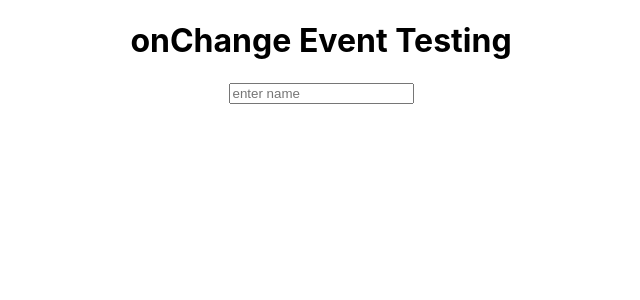
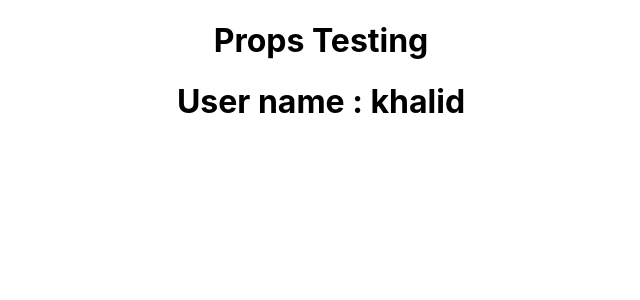
Before and after one commit to abhikhalid/blog-app, a React (Create React App) app: page / in a window 1280 px wide. Shown: the top 300 px of the page, without its empty margins (319-959 px from the left). Built offline with nearby package versions, Linux system fonts and the light colour scheme.

Commit message:
Part 41 - Test Component Props

```diff
--- a/src/App.js
+++ b/src/App.js
@@ -1,21 +1,12 @@
 import { useEffect, useState } from 'react';
 import './App.css';
+import User from './User';
 
 function App() {
-  const [name, setName] = useState('');
-
   return (
     <div className="App">
-      <h1>onChange Event Testing</h1>
-
-      <h2>{name}</h2>
-
-      <input
-        type="text"
-        placeholder="enter name"
-        onChange={(e) => setName(e.target.value)}
-      />
-
+      <h1>Props Testing</h1>
+      <User name='khalid'/>
     </div>
   );
 }
--- /dev/null
+++ b/src/User.js
@@ -0,0 +1,9 @@
+import React from 'react'
+
+export default function User({name}) {
+  return (
+    <div>
+        <h1>User name : {name}</h1>
+    </div>
+  )
+}
```
Also changed, not shown: 1 other file (tests, documents, lock files or other folders).
